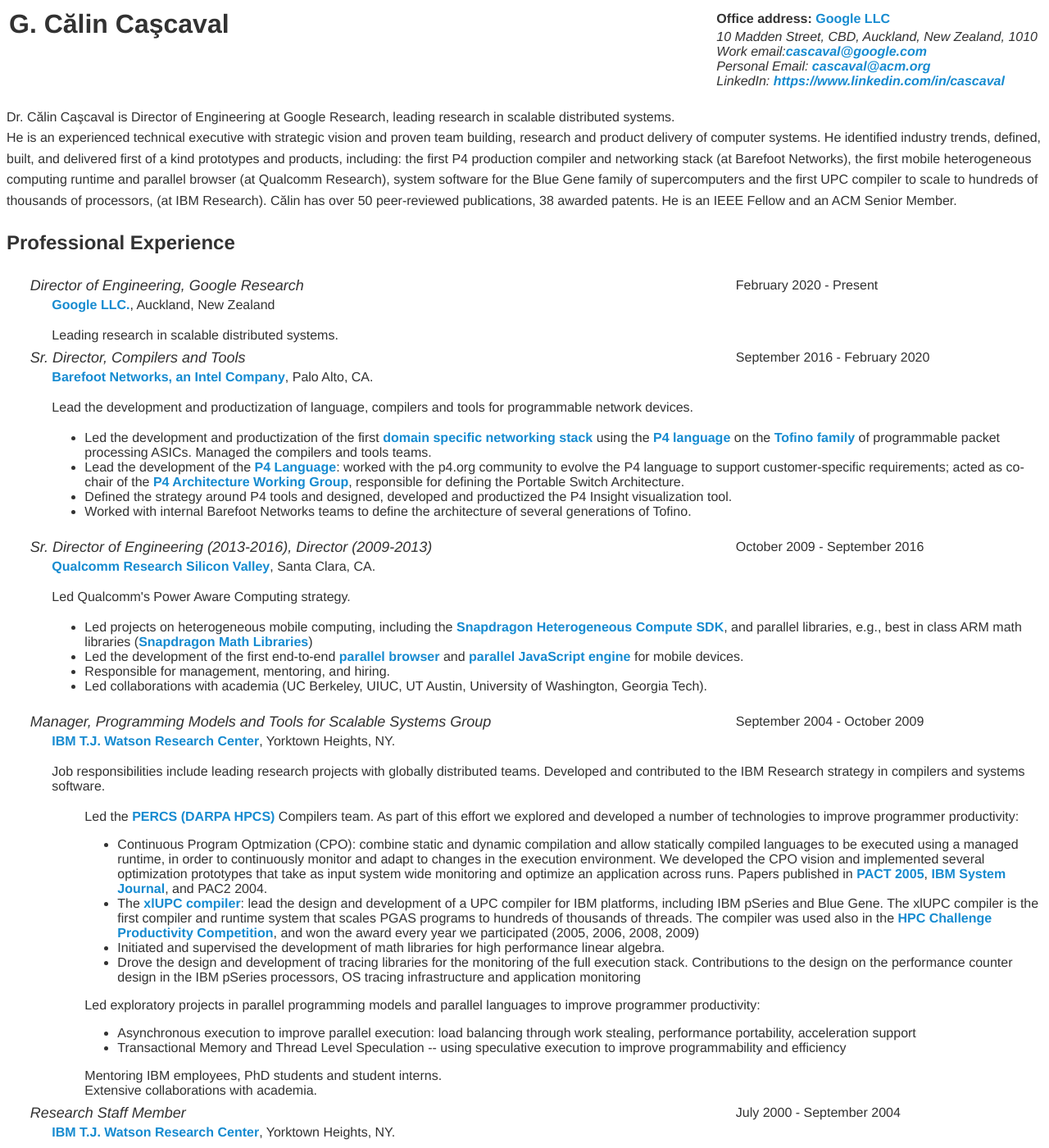
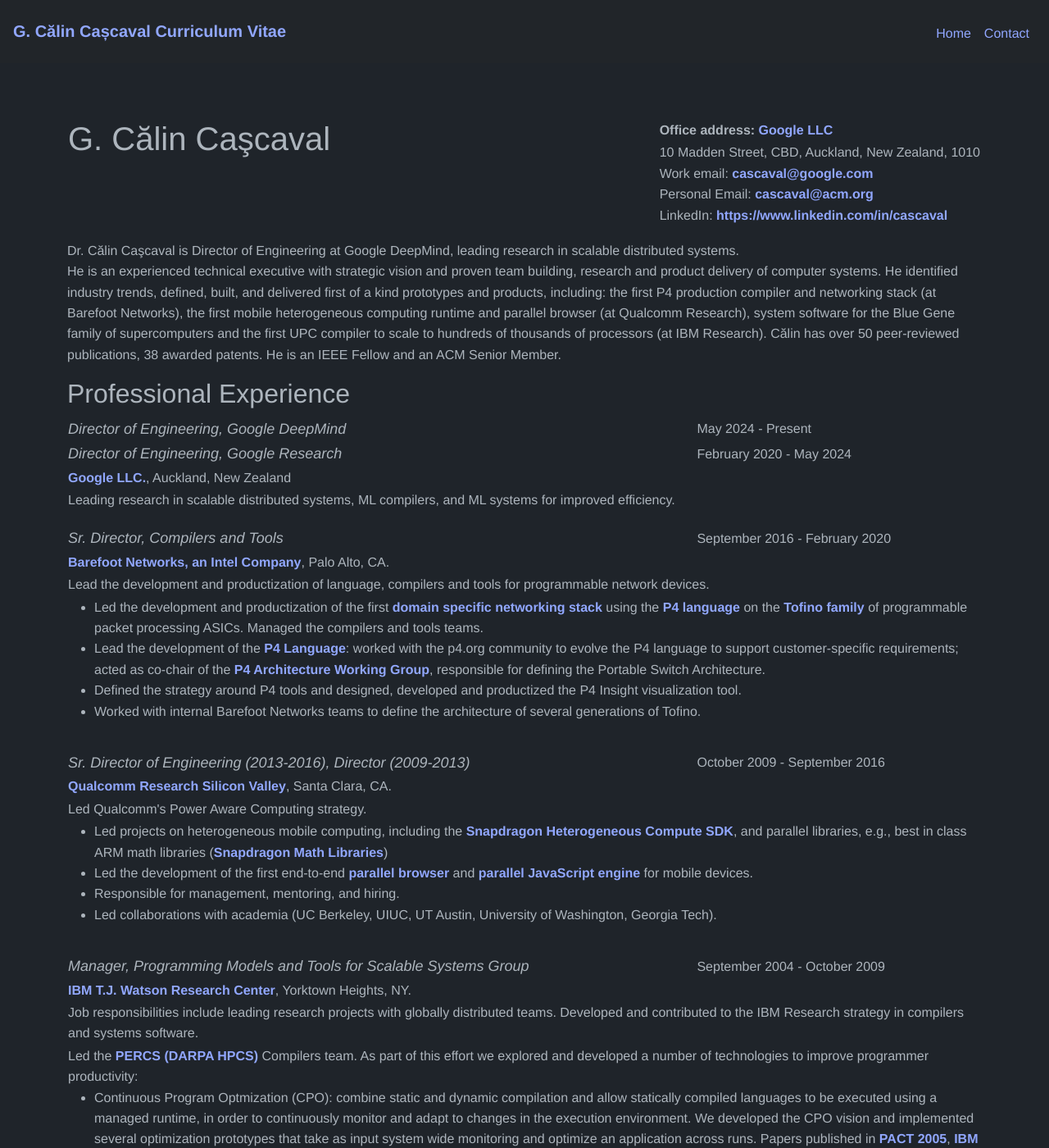
Before and after one commit to cc10512/cc10512.github.io, a Jekyll site: the page built from calin/cv.html, in a window 1280 px wide and 1400 px high. Shown: the whole window at 82% size. Built offline with Jekyll 4.4.1, drawn with Linux system fonts in a browser that asks for light colours; some of the changed text lies outside the part shown.

Commit message:
resume: dark theme, printing on 2 pages, split css

```diff
--- /dev/null
+++ b/assets/css/cv.css
@@ -0,0 +1,59 @@
+body { font-family: "Helvetica Neue", Helvetica, Arial, sans-serif;
+        line-height: 1.586;
+        /* color: rgb(50, 50, 50); */
+        font-weight: 400;
+        background-color: #1f242A;
+        color: #adb5bd;
+ }
+a {
+  font-weight: bold;
+   text-decoration: none;
+ }
+a .conf {
+  font-weight: normal;
+ }
+a .title {
+  font-style: italic;
+  font-weight: bold;
+ }
+a:link {color: #91a7ff;}
+
+.cv2page { display: none; }
+.position { font-size: large; font-style: italic; }
+
+td .heading { padding-left: 20pt; }
+td .posdate { align: 'right'; }
+td .poscompany { padding-left: 40pt; }
+td .possummary { padding-left: 40pt; padding-top: 1em; colspan: 2; }
+/* .position:after { content: attr("<br/>");} */
+
+@page { margin: 15mm 25mm 25mm 20mm; }
+@media print {
+    body {
+      font-size: 10px;
+      background-color: #ffffff;
+      color: #333333;
+      line-height: 1.2;
+    }
+    header {
+      display: none;
+    }
+    .cvfull { display: none; }
+    .cv2page { display: block; }
+    td .heading { padding-left: 0pt; }
+    td .posdate { align: 'right'; font-size: 10px; }
+    td .poscompany { padding-left: 20pt; font-size: 10px; }
+    td .possummary { padding-left: 20pt; padding-top: 1em;
+                    colspan: 2; font-size: 10px; }
+    h1 { font-size: 24px; }
+    h2 { font-size: 14px; }
+    blockquote { padding: 0 0 0 0;}
+    a { font-weight: bold; color: black; text-decoration: none; }
+    a:link {color: black; }
+    a .title { font-style: italic; color: black; text-decoration: none; }
+    a .conf { font-weight: normal; color: black; text-decoration: none; }
+    .position { font-style: italic; font-size: 12px; }
+    address { font-size: 10px; }
+    .office { font-size: 10px; }
+    .acmdigitizer { display: none; }
+}
--- a/calin/cv.html
+++ b/calin/cv.html
@@ -1,64 +1,20 @@
-<head>
-<html>
-<head>
-<TITLE> C&#259;lin Ca&#351;caval's Curriculum Vitae</title>
+---
+title: Călin Cașcaval's Curriculum Vitae
+brand: G. Călin Cașcaval Curriculum Vitae
+css: /assets/css/cv.css
+data-theme: dark
+---
 
-<META http-equiv="Content-Style-Type" content="text/css">
-<style type="text/css">
-<!--
- body { font-family: "Helvetica Neue", Helvetica, Arial, sans-serif;
-        line-height: 1.586;
-        color: rgb(50, 50, 50);
-        font-weight: 400;
- }
- a {
-  font-weight: bold;
-   text-decoration: none;
- }
- a.conf {
-  font-weight: normal;
- }
- a.title {
-  font-style: italic;
-  font-weight: bold;
- }
- a:link {color: #168BD0;}
+<!DOCTYPE html>
+<html lang="en">
+  {% include calin_head.html %}
 
-# .cvfull { display: none; }
- .cv2page { display: none; }
- .position { font-size: large; font-style: italic; }
- td.heading { padding-left: 20pt; }
- td.posdate { align: 'right'; }
- td.poscompany { padding-left: 40pt; }
- td.possummary { padding-left: 40pt; padding-top: 1em; colspan: 2; }
-# .position:after { content: attr("<br/>");}
+  <body>
+    {% include header.html %}
 
-@page { margin: 15mm 25mm 25mm 20mm; }
-@media print {
-    body { font-size: 10px; }
-    td.heading { padding-left: 0pt; }
-    td.posdate { align: 'right'; font-size: 10px; }
-    td.poscompany { padding-left: 20pt; font-size: 10px; }
-    td.possummary { padding-left: 20pt; padding-top: 1em;
-                    colspan: 2; font-size: 10px; }
-    h2 { font-size: 14px; }
-    a { font-weight: bold; color: black; text-decoration: none; }
-    a:link {color: black; }
-    a.title { font-style: italic; color: black; text-decoration: none; }
-    a.conf { font-weight: normal; color: black; text-decoration: none; }
-    .position { font-style: italic; font-size: 12px; }
-    address { font-size: 10px; }
-    .office { font-size: 10px; }
-    .acmdigitizer { display: none; }
-}
-
--->
-</style>
-</head>
-
-
-<body>
-<table border="0" width="100%">
+<main>
+<div class="container mt-5 pt-5 gt-5">
+<table border="0" class="mt-5 pt-5 gt-5" width="100%">
 
 <tr><td valign="top"><h1>G. C&#259;lin Ca&#351;caval</h1></td>
 <!--
@@ -89,7 +45,7 @@
 4750 Patrick Henry Dr., Santa Clara, CA, 95054<br/>
 -->
 10 Madden Street, CBD, Auckland, New Zealand, 1010<br/>
-Work email:<a href="mailto:cascaval@google.com">cascaval@google.com</a><br/>
+Work email: <a href="mailto:cascaval@google.com">cascaval@google.com</a><br/>
 Personal Email: <a href="mailto:cascaval@acm.org">cascaval@acm.org</a><br/>
 LinkedIn: <a href="https://www.linkedin.com/in/cascaval">https://www.linkedin.com/in/cascaval</a>
 </address>
@@ -143,7 +99,7 @@
 
 <p>
 Dr. C&#259;lin Ca&#351;caval is Director of Engineering at Google
-Research, leading research in scalable distributed systems.<br/>  He
+DeepMind, leading research in scalable distributed systems.<br/>  He
 is an experienced technical executive with strategic vision and proven
 team building, research and product delivery of computer systems. He
 identified industry trends, defined, built, and delivered first of a
@@ -152,7 +108,7 @@
 heterogeneous computing runtime and parallel browser (at Qualcomm
 Research), system software for the Blue Gene family of supercomputers
 and the first UPC compiler to scale to hundreds of thousands of
-processors, (at IBM Research).  C&#259;lin has over 50 peer-reviewed
+processors (at IBM Research).  C&#259;lin has over 50 peer-reviewed
 publications, 38 awarded patents. He is an IEEE Fellow and an ACM
 Senior Member.
 </p>
@@ -165,15 +121,20 @@
 <table width='100%'>
   <tr>
     <td class="heading"><span class="position">Director of Engineering,
+          Google DeepMind</span>
+    </td><td class="posdate">May 2024 - Present</td>
+  </tr>
+  <tr>
+    <td class="heading"><span class="position">Director of Engineering,
           Google Research</span>
-    </td><td class="posdate">February 2020 - Present</td>
+    </td><td class="posdate">February 2020 - May 2024</td>
   </tr>
   <tr><td colspan='2' class="poscompany"><a href="https://google.com"
                                 target="_blank"> Google LLC.</a>,
                                 Auckland, New Zealand</td>
   </tr>
   <tr><td colspan='2' class="possummary">Leading research in scalable
-      distributed systems.</td>
+      distributed systems, ML compilers, and ML systems for improved efficiency.</td>
   </tr>
 <tr><td colspan='2'><p/></td></tr>
 
@@ -268,9 +229,9 @@
   href="https://en.wikipedia.org/wiki/PERCS">PERCS
   (DARPA HPCS)</a> Compilers team. As part of this effort we explored
   and developed a number of technologies to improve programmer
-  productivity:
-
-<ul>
+  productivity: <span class="cv2page">Continuous Program Optmization (CPO), the <a href="http://www.alphaworks.ibm.com/tech/upccompiler">xlUPC
+    compiler</a>, math libraries for HPC, performance counter design in the IBM pSeries processors, OS tracing infrastructure, and application monitoring.</span>
+<ul class="cvfull">
 <li> Continuous Program Optmization (CPO): combine static and dynamic
     compilation and allow statically compiled languages to be executed using
     a managed runtime, in order to continuously monitor and adapt to changes
@@ -302,8 +263,8 @@
 
 </dd><p>
 <dd> Led exploratory projects in parallel programming models and
-  parallel languages to improve programmer productivity:
-  <ul>
+  parallel languages to improve programmer productivity: <span class="cv2page">Asynchronous execution, Transactional Memory, and Thread Level Speculation</span>
+  <ul class="cvfull">
   <li>Asynchronous execution to improve parallel execution: load
   balancing through work stealing, performance portability,
   acceleration support</li>
@@ -378,7 +339,7 @@
         prediction, data locality, and parallel programming models.
 </td>
 </tr>
-<tr><td colspan='2' class="possummary">
+<tr class="cvfull"><td colspan='2' class="possummary">
       <ul>
 <li> Extended the Polaris parallelizing compiler with code generation
 passes for <a
@@ -418,7 +379,7 @@
 targeted towards knowledge gathering and sharing for project management.
 </td>
 </tr>
-<tr><td colspan='2' class="possummary">
+<tr class="cvfull"><td colspan='2' class="possummary">
 <ul>
 
 <li>Enterprise Engineering Knowledge Base (EEKB), a project
@@ -446,7 +407,7 @@
 -->
 </li>
 </ul>
-	Additional responsibilities included system administrator for
+  Additional responsibilities included system administrator for
 a computer network consisting of Sun and IBM-PC computers.
 </td></tr>
 <tr><td colspan='2'><p/></td></tr>
@@ -465,7 +426,7 @@
     Conducted research in communication scheduling algorithms and
     software verification.</td>
 </tr>
-<tr><td colspan='2' class="possummary">
+<tr class="cvfull"><td colspan='2' class="possummary">
 <ul>
     <li> Designed and implemented a Software Project Model which
 provides a customizable view of a project for each team involved in
@@ -505,9 +466,9 @@
           Automation), Cluj-Napoca, Romania</td>
 </tr>
 <tr><td colspan='2' class="possummary">
-    Designed and developed production software.</td>
+    Designed and developed production software for testing equipment.</td>
 </tr>
-<tr><td colspan='2' class="possummary">
+<tr class="cvfull"><td colspan='2' class="possummary">
 <ul>
   <li>Designed and developed an object-oriented Digital
     Components Simulator to be used in a Digital Boards Testing.
@@ -536,16 +497,16 @@
 MS in Computer Science, <a href="http://www.cs.wvu.edu/">West Virginia University</a>,
 Morgantown, WV, May 1995
 <div class="cvfull">
-	Thesis Title: Optimizing Communication in Parallel Compilers
+  Thesis Title: Optimizing Communication in Parallel Compilers
 </div>
 </blockquote>
 
 <blockquote>
 MS in Computer Engineering,
 <a href="http://www.utcluj.ro/utcn/divisions.html">Technical
-	University Cluj-Napoca</a>, Romania, June 1991
+  University Cluj-Napoca</a>, Romania, June 1991
 <div class="cvfull">
-	Thesis Title: Sistem pentru Analiza si Recunoasterea
+  Thesis Title: Sistem pentru Analiza si Recunoasterea
 Semnalului Vocal (Speech Analysis and Recognition System)
 </div>
 </blockquote>
@@ -620,15 +581,24 @@
    Scholar citations</a>: 4750 (as of July 20, 2021).</p>
 
 <div class="cv2page">
-Five most relevant recent publications:
+Most relevant publications:
 <ol>
+
+<li><a class='title'
+       href='https://dl.acm.org/citation.cfm?id=3230582'> p4v:
+       practical verification for programmable data planes</a><br/>Jed
+       Liu, William Hallahan, Cole Schlesinger, Milad Sharif,
+       Jeongkeun Lee, Robert Soule, Han Wang, Calin Cascaval, Nick
+       McKeown, Nate Foster<br/>
+  <a href='http://conferences.sigcomm.org/sigcomm/2018/'>SIGCOMM
+    2018</a>, Budapest, Hungary, Aug 2018.</li>
 
 <li><a class='title'
  href="http://dx.doi.org/10.1145/2576195.2576209">Deoptimization for
  dynamic language JITs on typed, stack-based virtual
  machines</a><br/>Madhukar N. Kedlaya, Behnam Robatmili, Calin
  Cascaval, Ben Hardekopf<br/>
-<a class='conf' href="http://vee2014.cs.technion.ac.il/">Virtual Execution Environments (VEE 2014)</a>, Mar 2014. <i>Best Paper Award</i>.<br/><br/></li>
+<a class='conf' href="http://vee2014.cs.technion.ac.il/">Virtual Execution Environments (VEE 2014)</a>, Mar 2014. <i>Best Paper Award</i>.</li>
 
 <li><a class='title' href="http://dx.doi.org/10.1145/2517327.2442543"
 title="ZOOMM: a parallel web browser engine for multicore mobile
@@ -638,7 +608,7 @@
 Vrajesh Bhavsar<br/> Proceedings of <a class='conf'
 href="http://ppopp2013.ics.uci.edu">The 18th ACM SIGPLAN Symposium on
 Principles and Practice of Parallel Programming (PPoPP 2013)</a>,
-Shenzhen, China, Feb 2013.<br/><br/></li>
+Shenzhen, China, Feb 2013.</li>
 
 <li><a class='title'
 href="http://doi.acm.org/10.1145/1504176.1504181">
@@ -647,7 +617,7 @@
 Cascaval <br/> Proceedings of the <a class='conf'
 href='http://ppopp09.rice.edu'>14th ACM SIGPLAN Symposium on
 Principles and Practice of Parallel Programming, PPoPP'09</a>,
-Raleigh, NC, February 2009 <br/><br/></li>
+Raleigh, NC, February 2009.</li>
 
 <li><!-- ACM DL Article 1400228-->
 <div class="acmdlitem"
@@ -659,7 +629,7 @@
 toy?</a><br/>
 Calin Cascaval, Colin Blundell, Maged Michael, Harold W. Cain, Peng
   Wu, Stefanie Chiras, Sid Chatterjee<br/>
-Communications of the ACM, Nov 2008</div><br/></li>
+Communications of the ACM, Nov 2008.</div></li>
 
 <li><a class='title'
 href="http://iacoma.cs.uiuc.edu/iacoma-papers/isca06_bulk.pdf">Bulk
@@ -668,8 +638,7 @@
 Proceedings of the <a class='conf'
 href="http://www.ece.neu.edu/conf/isca2006/">33rd Annual International
 Symposium on Computer Architecture, ISCA 2006</a>, Boston, MA, June
-2006
-<br/><br/></li>
+2006.</li>
 </ol>
 
 </div>
@@ -1466,7 +1435,10 @@
 Panelist for NSF.<br/>
 Reviewer for numerous journals and technical conferences.
 </div>
+
+</div> <!-- main container -->
+
 <hr/>
-
-</body>
+</main>
+  </body>
 </html>
```
